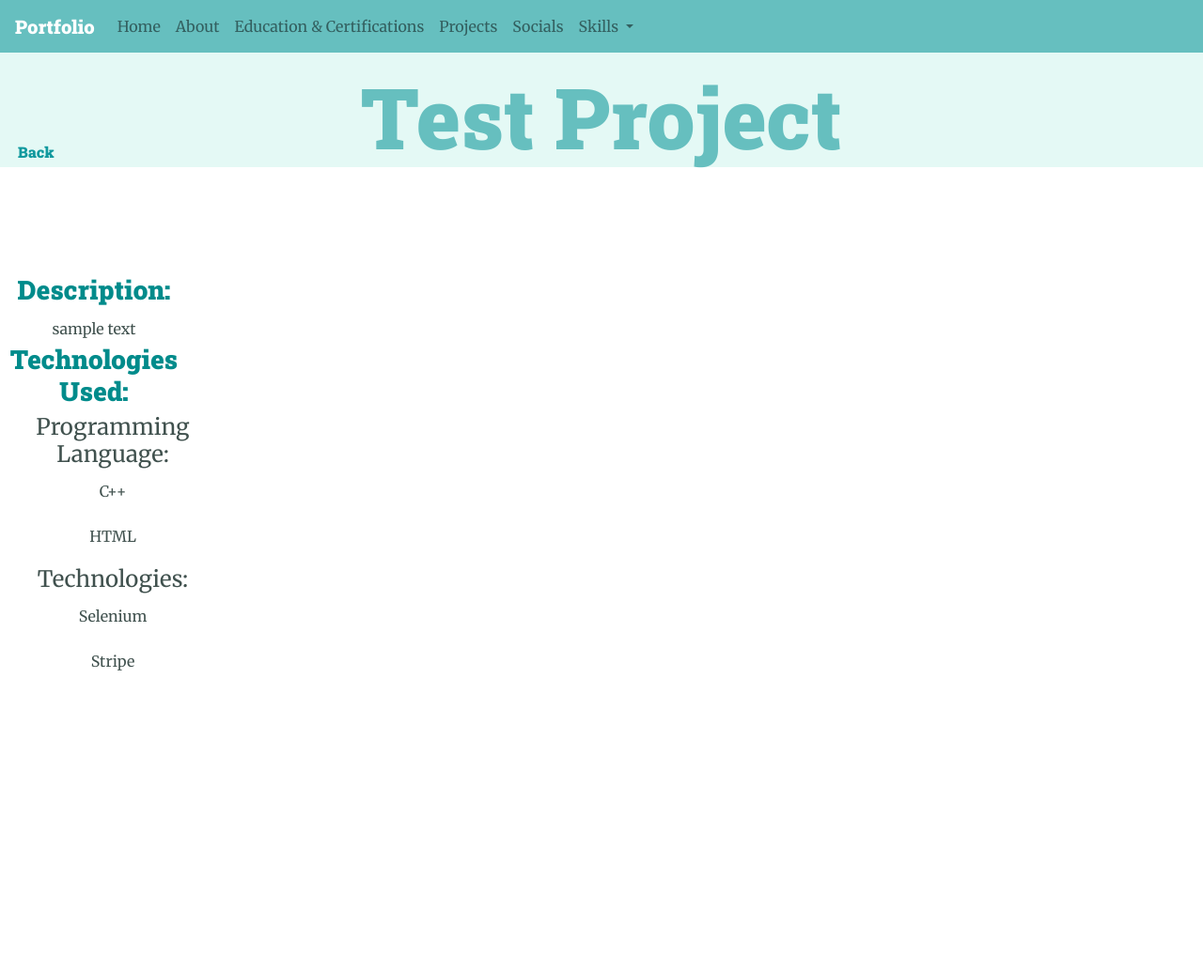
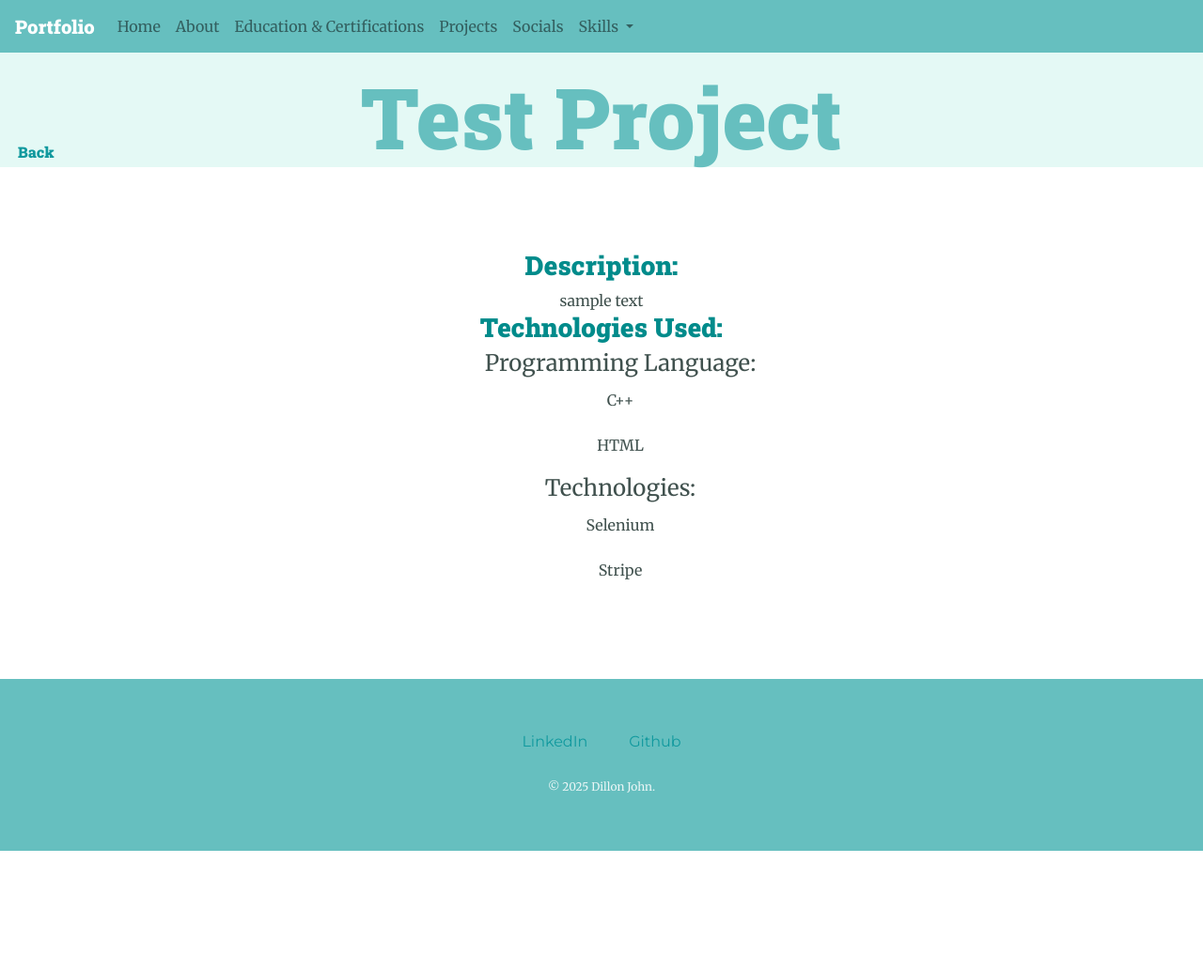
Before and after one commit to Dillon1john/D.Js_World, a Django app: page /projects/2/ in a window 1280 px wide. Shown: the top 1034 px of the page at 94% size. After the commit the page ends 906 px from the top, so only its background shows below. Run offline with Django 4.2, Linux system fonts and the light colour scheme; data comes from the database, SQL or seed files in the repository; some libraries are stand-ins or nearby versions.

Commit message:
centered text when no imafes moved footer further up

```diff
--- a/Portfolio/templates/Portfolio/projectDetail.html
+++ b/Portfolio/templates/Portfolio/projectDetail.html
@@ -48,28 +48,35 @@
     .centered-container {
         display: flex;
         justify-content: center;
-        align-items: center;
-        min-height: 70vh;
+        align-items: flex-start;
+        min-height: 60vh;
         width: 100%;
-        position: absolute;
-        left: 50%;
-        transform: translateX(-50%);
+        padding: 2rem 0;
+        text-align: center;
     }
 
     .centered-details {
         max-width: 600px;
-        text-align: center;
         padding: 2rem;
+        margin: 0 auto;
     }
+
+    .topPage h1 {
+        font-family: 'RobotoSlabDark', 'sans-serif';
+    }
+
+    .back_button {
+        font-family: 'RobotoSlabDark', 'sans-serif';
+    }
+
 </style>
 
 <div class="topPage">
-    <h1 style="font-family: 'RobotoSlabDark', 'sans-serif';"> {{ project.title }}</h1>
-    <h6><a href="{% url 'projects' %}" class="back_button" style="font-family: 'RobotoSlabDark', 'sans-serif';">Back</a></h6>
+    <h1> {{ project.title }}</h1>
+    <h6><a href="{% url 'projects' %}" class="back_button">Back</a></h6>
 </div>
 
-<div class="pythonTable">
-    <div class="row row-cols-1 row-cols-sm-2 row-cols-md-3 row-cols-lg-4 g-4">
+<div class="container-fluid">
     <div class="row">
             <!-- Image Column -->
             <div class="col-12 col-lg-6 mb-4 mb-lg-0">
@@ -137,10 +144,12 @@
 
             <!-- Details Column -->
             {% if not project.image and not project.image2 and not project.image3 and not project.image4 and not project.video %}
+                <!-- No image/video present, use the centered layout -->
                 <div class="col-12">
-                <div class="centered-container">
+                    <div class="centered-container justify-content-center">
                         <div class="project-details centered-details">
             {% else %}
+                <!-- Image or video is present, show the regular layout -->
                 <div class="col-12 col-lg-6">
                     <div class="project-details">
             {% endif %}
@@ -173,14 +182,14 @@
                     {% if project.github_link %}
                         <div class="detail-item">
                             <h3>Github Link:</h3>
-                            <span class="value"><a href="{{ project.github_link }}"  target="_blank">{{ project.github_link }}</a></span>
+                            <span class="value"><a href="{{ project.github_link }}" target="_blank">{{ project.github_link }}</a></span>
                         </div>
                     {% endif %}
 
                     {% if project.live_demo_link %}
                         <div class="detail-item">
                             <h3>Project Link:</h3>
-                            <span class="value"><a href="{{ project.live_demo_link }}"  target="_blank">{{ project.live_demo_link }}</a></span>
+                            <span class="value"><a href="{{ project.live_demo_link }}" target="_blank">{{ project.live_demo_link }}</a></span>
                         </div>
                     {% endif %}
 
@@ -189,10 +198,8 @@
                     </div> <!-- CLOSE: centered-container -->
                 {% endif %}
             </div> <!-- CLOSE: details column -->
-        </div>
-    </div>
-</div>
-</div>
+        </div> <!-- CLOSE: row -->
+</div> <!-- CLOSE: container-fluid -->
+
 {% include 'Portfolio/includes/footer.html' %}
-
 {% endblock %}
```
Lines whose indentation alone changed are shown as unchanged.
